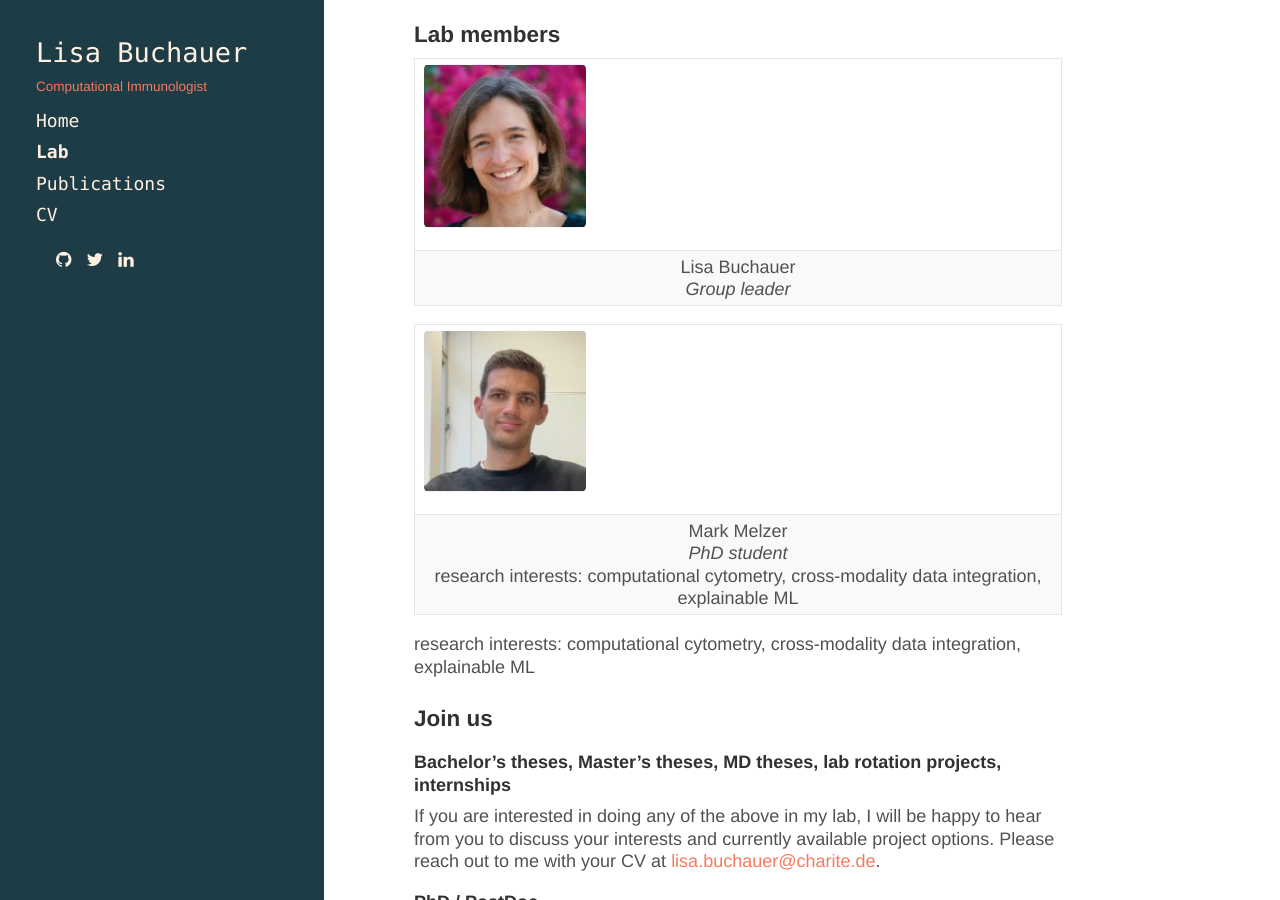
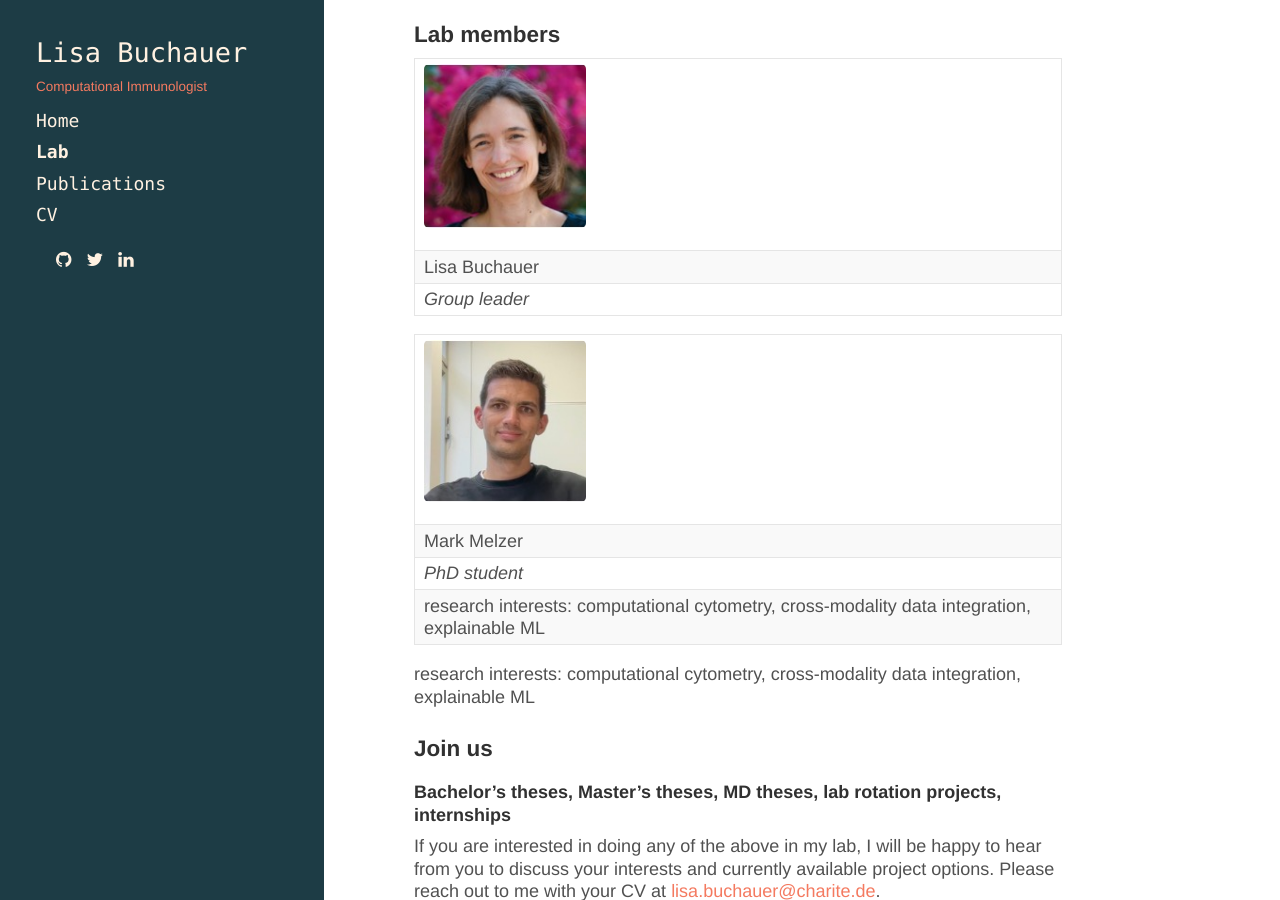
Before and after one commit to LiBuchauer/libuchauer.github.io, a Jekyll site: the page built from lab.md, in a window 1280 px wide and 900 px high, scrolled down 430 px. Built offline with Jekyll 4.4.1, drawn with Linux system fonts in a browser that asks for light colours; nearby versions of some CDN libraries; a style sheet for code colours, icons or effects is not loaded.

Commit message:
another try for aligned images and text

```diff
--- a/lab.md
+++ b/lab.md
@@ -16,14 +16,17 @@ In computational method development, our primary objective is to create tools th
 
 
 | <img style="width:9em" src="images/Lisa_square.jpg" align="center"> |
-|:-------------------------------------------------------------------:|
-|                  Lisa Buchauer <br> _Group leader_                  |
+|:--------------------------------------------------------------------|
+| Lisa Buchauer                                                       |
+| _Group leader_                                                      |
 
 
 
-|                               <img style="width:9em" src="images/Mark_square.jpg" align="center">                                |
-|:--------------------------------------------------------------------------------------------------------------------------------:|
-| Mark Melzer <br> _PhD student_ <br> research interests: computational cytometry, cross-modality data integration, explainable ML |
+| <img style="width:9em" src="images/Mark_square.jpg" align="center">                          |
+|:---------------------------------------------------------------------------------------------|
+| Mark Melzer                                                                                  |
+| _PhD student_                                                                                |
+| research interests: computational cytometry, cross-modality data integration, explainable ML |
 
 research interests: computational cytometry, cross-modality data integration, explainable ML
 
```
